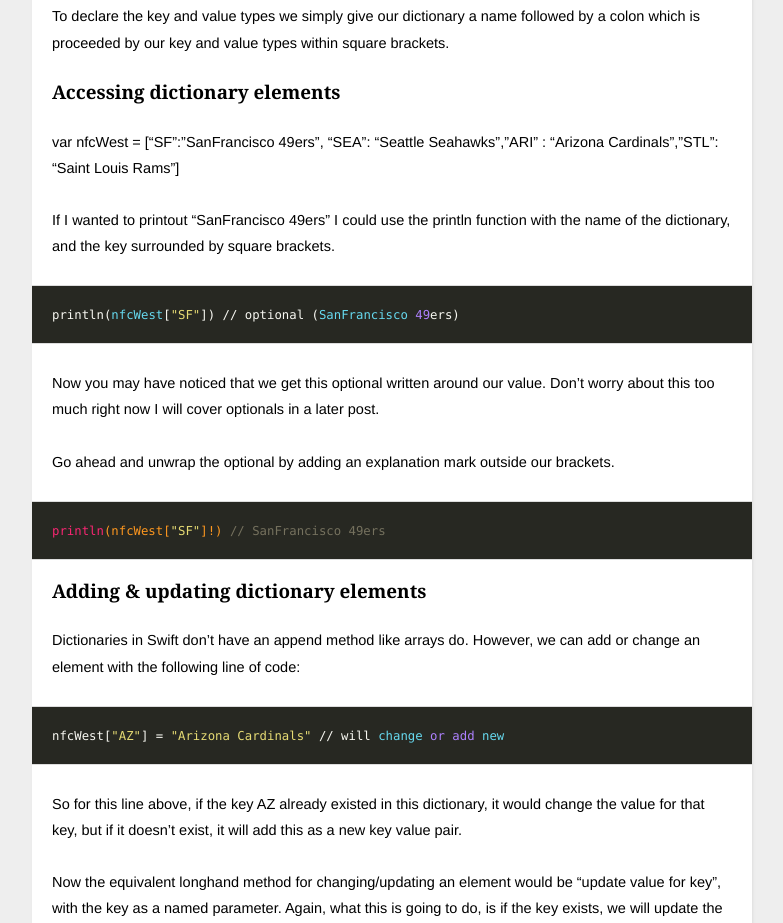
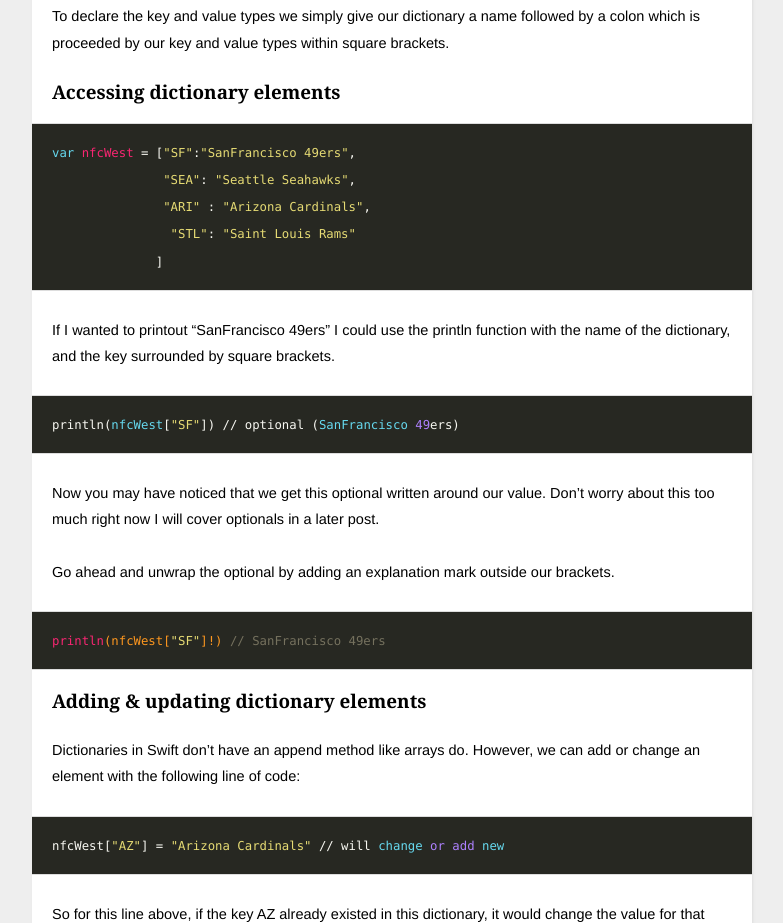
Before and after one commit to swiftworld/swiftworld.github.io, a plain HTML site: page 2015/10/01/Dictionaries-with-Swift/index.html in a window 1280 px wide. Shown: the part 1180-2103 px from the top of the page, without its empty margins (248-1031 px from the left). Drawn offline with nearby package versions, Linux system fonts and the light colour scheme; a web font is replaced by a local one.

Commit message:
Site updated: 2015-10-02 00:16:22

```diff
--- a/2015/10/01/Dictionaries-with-Swift/index.html
+++ b/2015/10/01/Dictionaries-with-Swift/index.html
@@ -12,7 +12,7 @@
 <meta property="og:url" content="http://swiftworld.github.io/2015/10/01/Dictionaries-with-Swift/index.html">
 <meta property="og:site_name" content="Welcome To Swift World">
 <meta property="og:description" content="What is a dictionary?A dictionary stores multiple values, each one accessed using a unique key. Items in a dictionary do not have a specified order. You use a dictionary when you need to look up value">
-<meta property="og:updated_time" content="2015-10-01T16:09:58.051Z">
+<meta property="og:updated_time" content="2015-10-01T16:15:57.899Z">
 <meta name="twitter:card" content="summary">
 <meta name="twitter:title" content="Dictionaries with Swift">
 <meta name="twitter:description" content="What is a dictionary?A dictionary stores multiple values, each one accessed using a unique key. Items in a dictionary do not have a specified order. You use a dictionary when you need to look up value">
@@ -77,8 +77,12 @@
 <p>However, the type of the keys and the type of the values don’t need to be the same. By that I mean we can have a dictionary where all the keys are strings, and all the values are ints. Or any other combination that you can conjure up. What we can’t have is a dictionary where a key might be a int or string or boolean.<br><a id="more"></a><br>If we wanted to declare a dictionary and load it with values from some external datasource later we would need to declare the key and value types first.</p>
 <pre><code>var nflTeams: [<span class="built_in">String</span>: <span class="built_in">String</span>]// Declaring dictionary <span class="keyword">with</span> <span class="built_in">String</span> keys <span class="literal">and</span> <span class="built_in">String</span> values
 </code></pre><p>To declare the key and value types we simply give our dictionary a name followed by a colon which is proceeded by our key and value types within square brackets. </p>
-<h3 id="Accessing_dictionary_elements">Accessing dictionary elements</h3><p>var nfcWest = [“SF”:”SanFrancisco 49ers”, “SEA”: “Seattle Seahawks”,”ARI” : “Arizona Cardinals”,”STL”: “Saint Louis Rams”]</p>
-<p>If I wanted to printout “SanFrancisco 49ers” I could use the println function with the name of the dictionary, and the key surrounded by square brackets.</p>
+<h3 id="Accessing_dictionary_elements">Accessing dictionary elements</h3><pre><code><span class="variable"><span class="keyword">var</span> nfcWest</span> = [<span class="string">"SF"</span>:<span class="string">"SanFrancisco 49ers"</span>,
+               <span class="string">"SEA"</span>: <span class="string">"Seattle Seahawks"</span>,
+               <span class="string">"ARI"</span> : <span class="string">"Arizona Cardinals"</span>,
+                <span class="string">"STL"</span>: <span class="string">"Saint Louis Rams"</span>
+              ]
+</code></pre><p>If I wanted to printout “SanFrancisco 49ers” I could use the println function with the name of the dictionary, and the key surrounded by square brackets.</p>
 <pre><code>println<span class="list">(<span class="keyword">nfcWest</span>[<span class="string">"SF"</span>])</span> // optional <span class="list">(<span class="keyword">SanFrancisco</span> <span class="number">49</span>ers)</span>
 </code></pre><p>Now you may have noticed that we get this optional written around our value. Don’t worry about this too much right now I will cover optionals in a later post.</p>
 <p>Go ahead and unwrap the optional by adding an explanation mark outside our brackets. </p>
```
